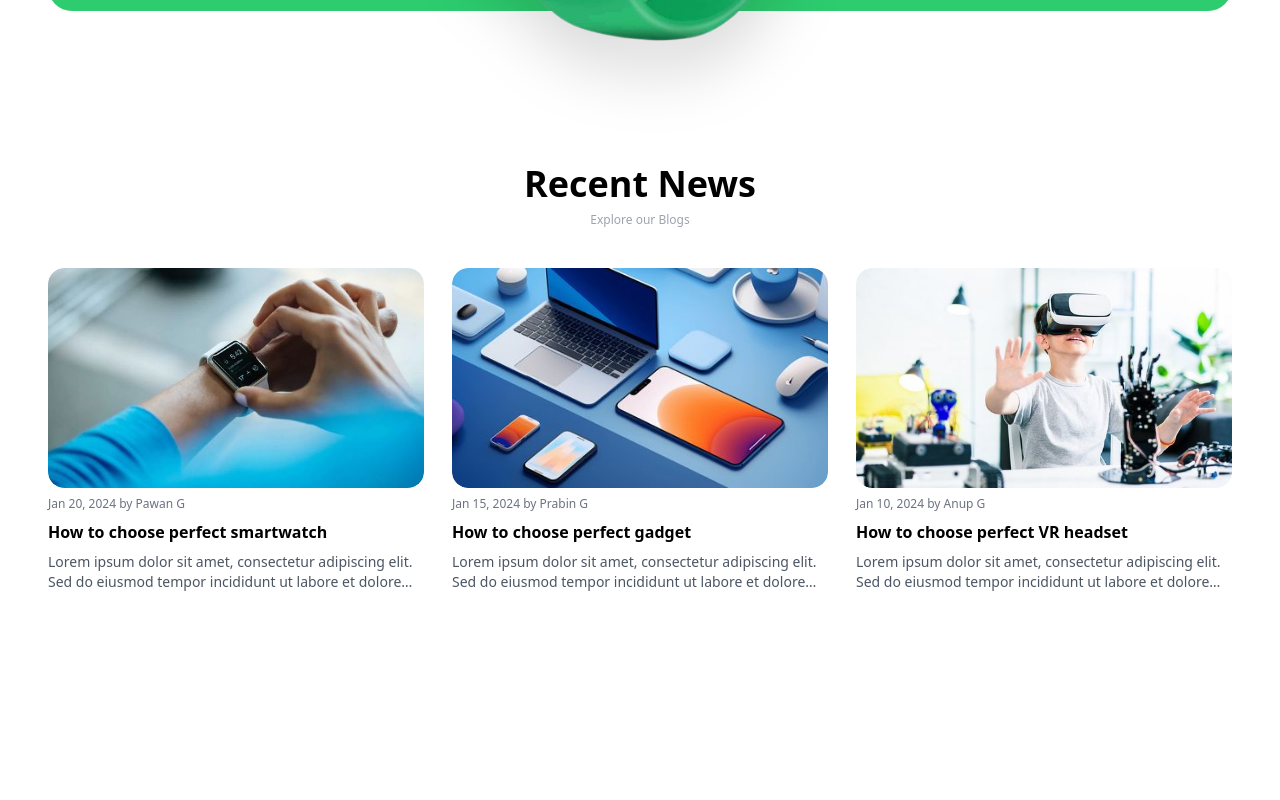
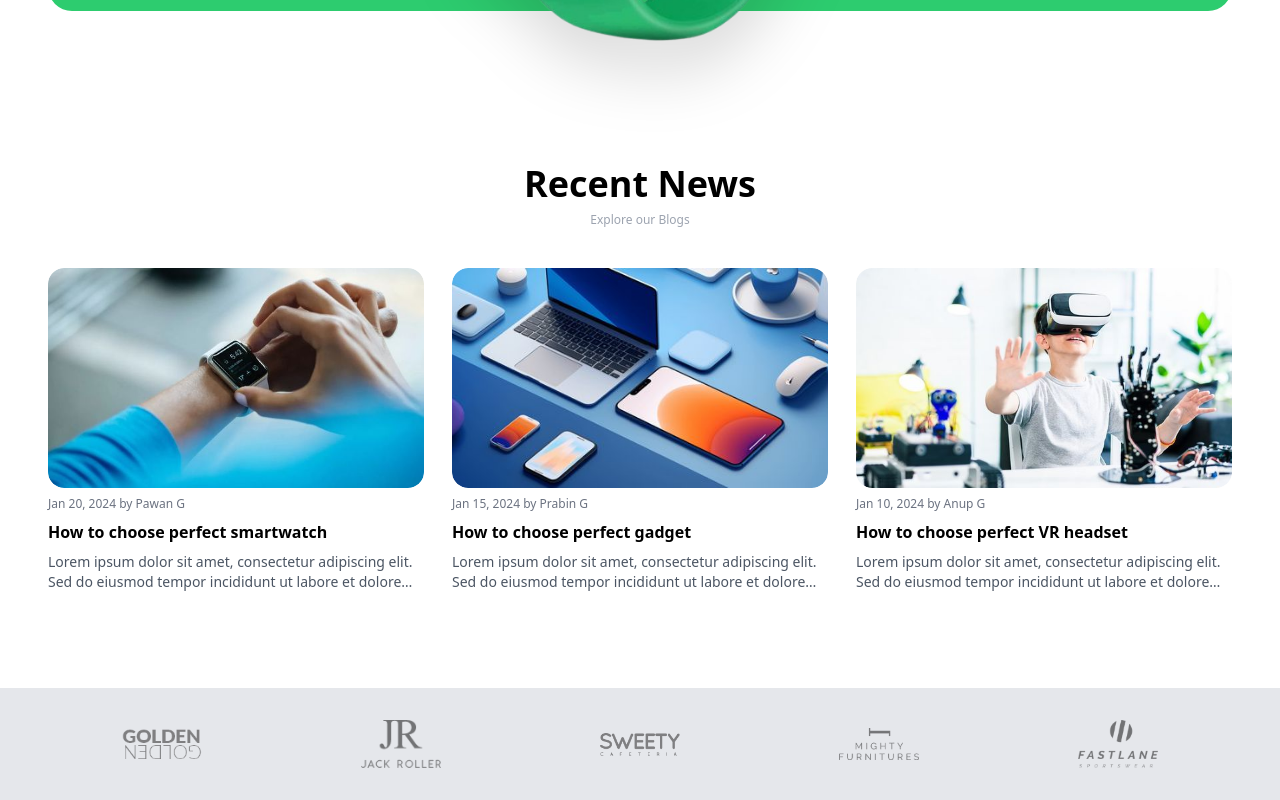
Before and after one commit to Pawan-gautam011/Gadgets-Ecommerce, a React (Vite) app: page / in a window 1280 px wide. Shown: the part 3336-4136 px from the top of the page. Before the commit the page ends 3976 px from the top, so only its background shows below. Built offline with nearby package versions, Linux system fonts and the light colour scheme.

Commit message:
Partners of our ecommerce site who sells gadgets

```diff
--- a/src/App.jsx
+++ b/src/App.jsx
@@ -8,6 +8,7 @@
 import Products from "./components/Products/Products"
 import smartwatch2 from "./assets/category/smartwatch2-removebg-preview.png"
 import Blogs from "./components/Blogs/Blogs"
+import Partners from "./components/Partners/Partners"
 
 const BannerData  = {
   discount:"30% OFF",
@@ -43,6 +44,7 @@
     <Products/>
     <Banner data ={BannerData2}/>
     <Blogs/>
+    <Partners />
 
   </div>
   )
--- /dev/null
+++ b/src/components/Partners/Partners.jsx
@@ -0,0 +1,29 @@
+import React from 'react'
+import brand1 from "../../assets/brand/br-1.png"
+import brand2 from "../../assets/brand/br-2.png"
+import brand3 from "../../assets/brand/br-3.png"
+import brand4 from "../../assets/brand/br-4.png"
+import brand5 from "../../assets/brand/br-5.png"
+
+
+
+
+
+const Partners = () => {
+  return (
+    <div className='py-8 mt-24 hidden md:block bg-gray-200 dark:bg-white/10'>
+        <div className="container">
+            <div className="grid grid-cols-5 gap-3 place-items-center opacity-50">
+                <img src={brand1} alt="brand" className='w-[80px] dark:invert'/>
+                <img src={brand2} alt="brand" className='w-[80px] dark:invert'/>
+                <img src={brand3} alt="brand" className='w-[80px] dark:invert'/>
+                <img src={brand4} alt="brand" className='w-[80px] dark:invert'/>
+                <img src={brand5} alt="brand" className='w-[80px] dark:invert'/>
+
+            </div>
+        </div>
+    </div>
+  )
+}
+
+export default Partners
```
